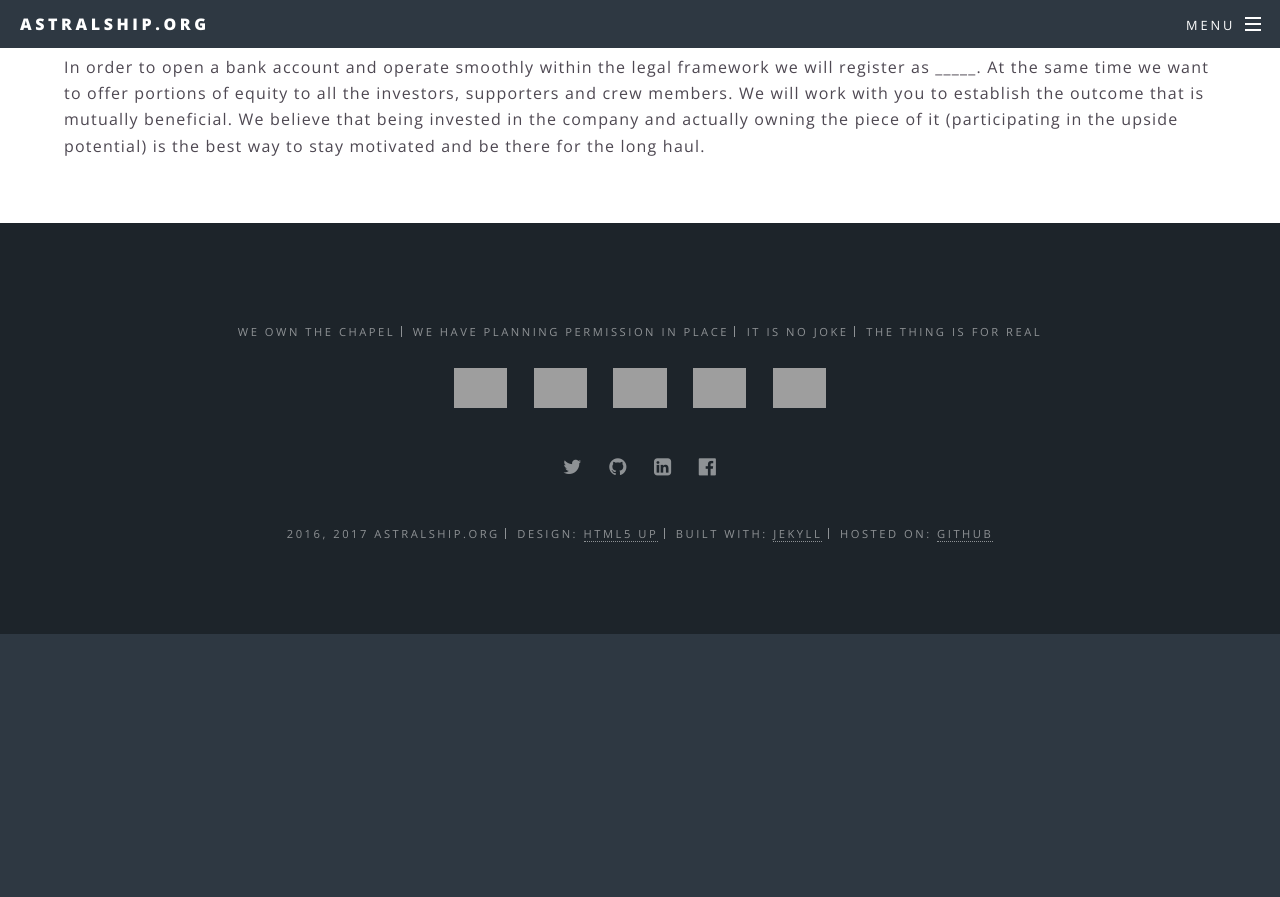
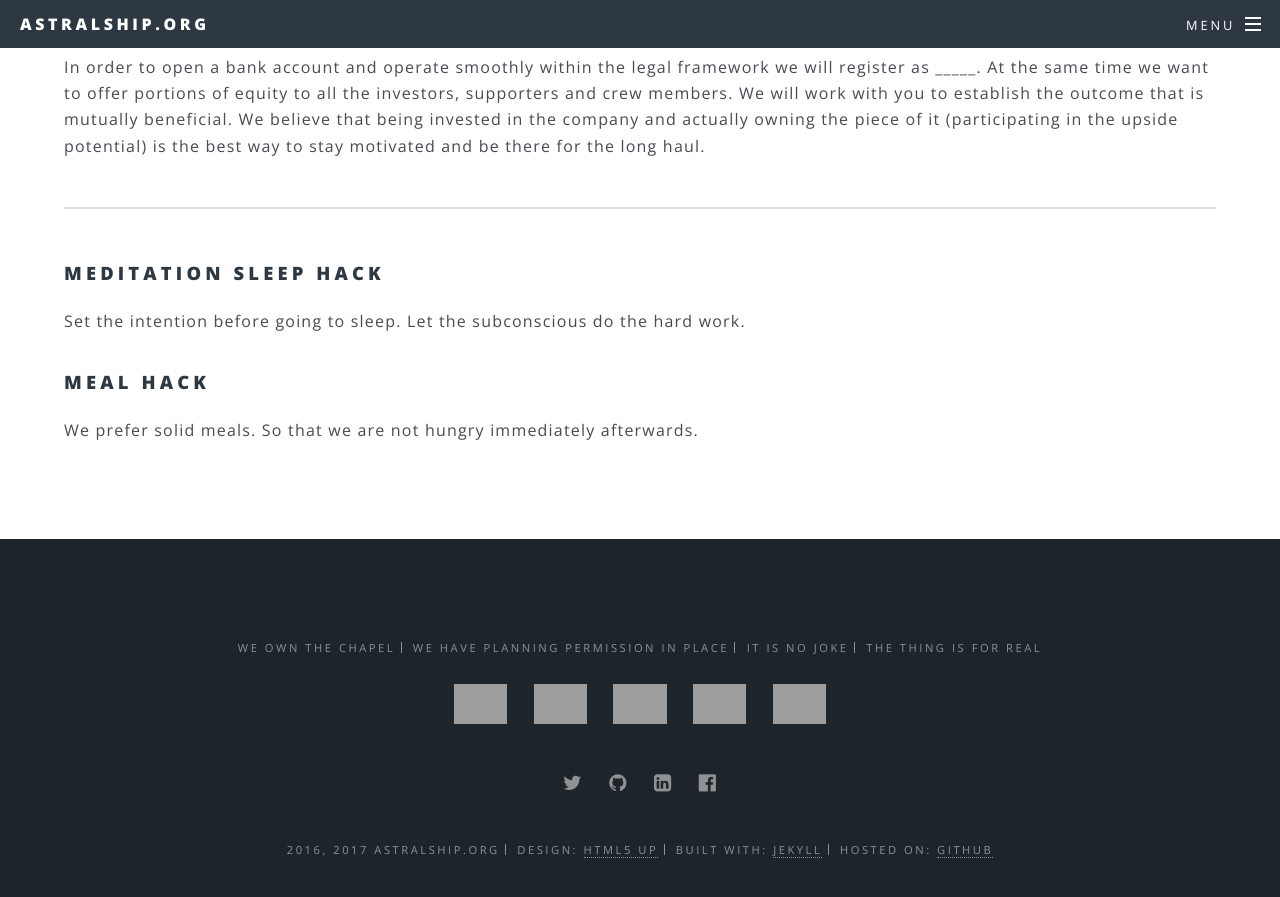
Before and after one commit to astralship/astralship.github.io, a Jekyll site: the page built from flow.html, in a window 1280 px wide and 900 px high, scrolled down 1165 px, cut to the strip 0-897 px from the top of the window. Built offline with Jekyll 4.4.1, drawn with Linux system fonts in a browser that asks for light colours; before the commit the page ends 1799 px from its top, so only the background shows below that; grey boxes are pictures that could not be loaded.

Commit message:
Two techniques that aid Flow state

```diff
--- a/flow.html
+++ b/flow.html
@@ -29,3 +29,13 @@ title: Flow state
 	<h3>New models of ownership and governance</h3>
 	In order to open a bank account and operate smoothly within the legal framework we will register as _____.
 	At the same time we want to offer portions of equity to all the investors, supporters and crew members. We will work with you to establish the outcome that is mutually beneficial. We believe that being invested in the company and actually owning the piece of it (participating in the upside potential) is the best way to stay motivated and be there for the long haul.
+
+
+
+	<hr>
+
+<h3>Meditation sleep hack</h3>
+<p>Set the intention before going to sleep. Let the subconscious do the hard work.</p>
+
+<h3>Meal hack</h3>
+<p>We prefer solid meals. So that we are not hungry immediately afterwards.</p>
```
